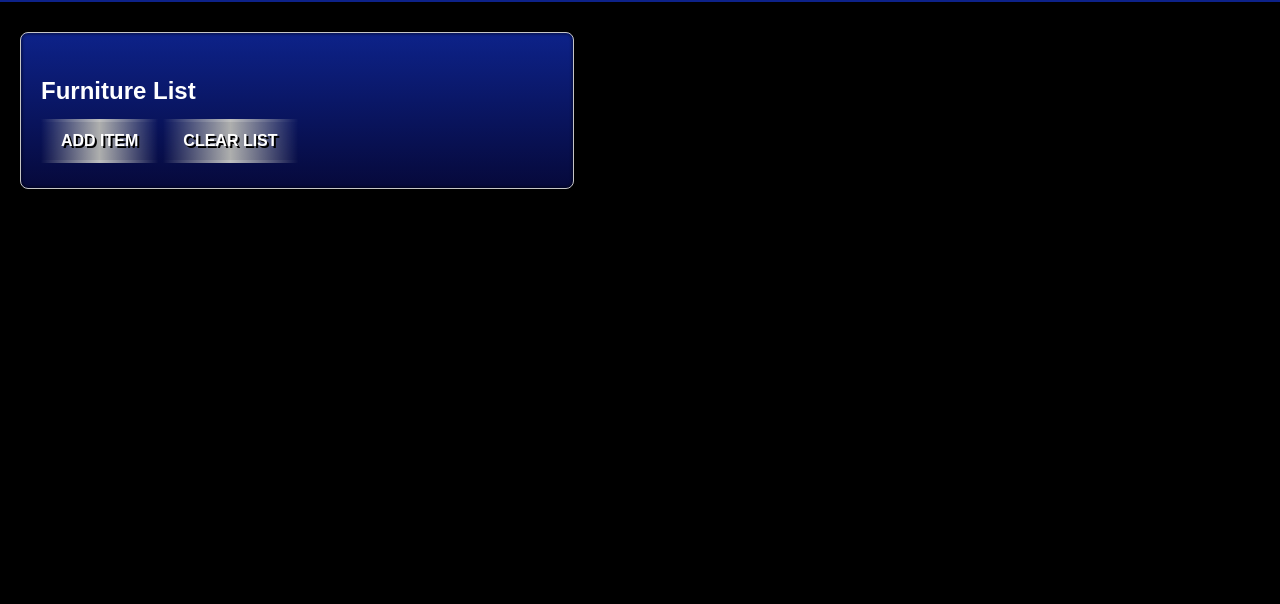
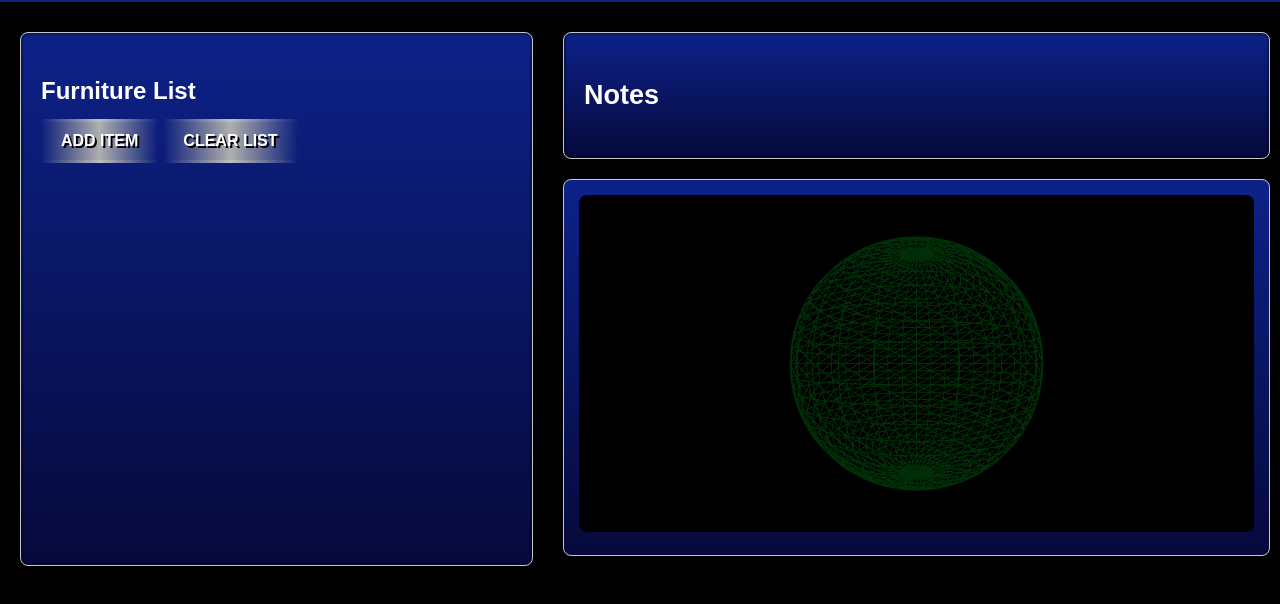
Before and after one commit to TrainerHol/FFXIV-Ghosting-Calculator, a plain HTML site: page ordertool.html in a window 1280 px wide. Shown: the part 60-664 px from the top of the page. Drawn offline with nearby package versions, Linux system fonts and the light colour scheme; animation ran at ten frames a second; a web font is replaced by a local one.

Commit message:
Add notes and sphere panel

```diff
--- a/order.css
+++ b/order.css
@@ -41,12 +41,45 @@ body {
 }
 
 .container {
-  max-width: 100%;
-  margin: 0;
   display: flex;
   gap: 20px;
-  align-items: flex-start;
-  padding: 0;
+  /* Ensure container takes full width */
+  width: 100%;
+}
+
+.right-side {
+  padding: 10px;
+  display: flex;
+  flex-direction: column;
+  width: 60%;
+  height: 100%;
+  gap: 20px;
+}
+
+.notes-panel {
+  background-image: linear-gradient(#0d2289, #06093b);
+  border: 1px solid #c6c6c6;
+  border-radius: 8px;
+  box-shadow: inset 0 0 2px 2px rgba(0, 0, 0, 0.3);
+  padding: 20px;
+  overflow-y: auto;
+  max-height: 50%;
+}
+
+.threejs-panel {
+  background-image: linear-gradient(#0d2289, #06093b);
+  border: 1px solid #c6c6c6;
+  border-radius: 8px;
+  padding: 15px;
+  position: relative;
+  overflow: hidden;
+  max-height: 50%;
+}
+
+.threejs-panel canvas {
+  width: 100%;
+  height: 100%;
+  border-radius: 8px;
 }
 
 .title {
--- a/ordertool.html
+++ b/ordertool.html
@@ -5,6 +5,9 @@
     <meta name="viewport" content="width=device-width, initial-scale=1.0" />
     <title>Ghosting Order Tool</title>
     <link rel="stylesheet" href="order.css" />
+    <script src="https://cdn.jsdelivr.net/npm/three@0.132.2/build/three.min.js"></script>
+    <script src="https://cdn.jsdelivr.net/npm/three@0.132.2/examples/js/controls/OrbitControls.js"></script>
+    <script src="ordertool.js"></script>
   </head>
   <body>
     <div class="banner">
@@ -20,7 +23,16 @@
           <!-- Furniture items will be dynamically added here -->
         </div>
       </div>
+      <div class="right-side">
+        <div class="notes-panel">
+          <h2>Notes</h2>
+          <!-- Notes content will go here -->
+        </div>
+        <div class="threejs-panel">
+          <canvas id="threejsCanvas"></canvas>
+          <!-- Three.js visualization will be initialized here -->
+        </div>
+      </div>
     </div>
-    <script src="ordertool.js"></script>
   </body>
 </html>
--- a/ordertool.js
+++ b/ordertool.js
@@ -275,4 +275,49 @@ document.addEventListener("DOMContentLoaded", () => {
   }
 
   loadFurnitureItems();
+
+  // Initialize Three.js
+  initializeThreeJS();
 });
+
+// Function to initialize Three.js in the threejsCanvas
+function initializeThreeJS() {
+  const canvas = document.getElementById("threejsCanvas");
+  const renderer = new THREE.WebGLRenderer({ canvas, antialias: true });
+  renderer.setSize(canvas.clientWidth, canvas.clientHeight);
+
+  const scene = new THREE.Scene();
+
+  const camera = new THREE.PerspectiveCamera(75, canvas.clientWidth / canvas.clientHeight, 0.1, 1000);
+  camera.position.set(0, 0, 100);
+
+  const controls = new THREE.OrbitControls(camera, renderer.domElement);
+
+  // Add XYZ axes
+  const axesHelper = new THREE.AxesHelper(50);
+  scene.add(axesHelper);
+
+  // Add a mesh grid sphere
+  const sphereGeometry = new THREE.SphereGeometry(50, 32, 32);
+  const sphereMaterial = new THREE.MeshBasicMaterial({ color: 0x002e07, wireframe: true });
+  const sphere = new THREE.Mesh(sphereGeometry, sphereMaterial);
+  scene.add(sphere);
+
+  // Handle window resize
+  window.addEventListener("resize", () => {
+    const width = canvas.clientWidth;
+    const height = canvas.clientHeight;
+    renderer.setSize(width, height);
+    camera.aspect = width / height;
+    camera.updateProjectionMatrix();
+  });
+
+  // Animation loop
+  function animate() {
+    requestAnimationFrame(animate);
+    controls.update();
+    renderer.render(scene, camera);
+  }
+
+  animate();
+}
```
